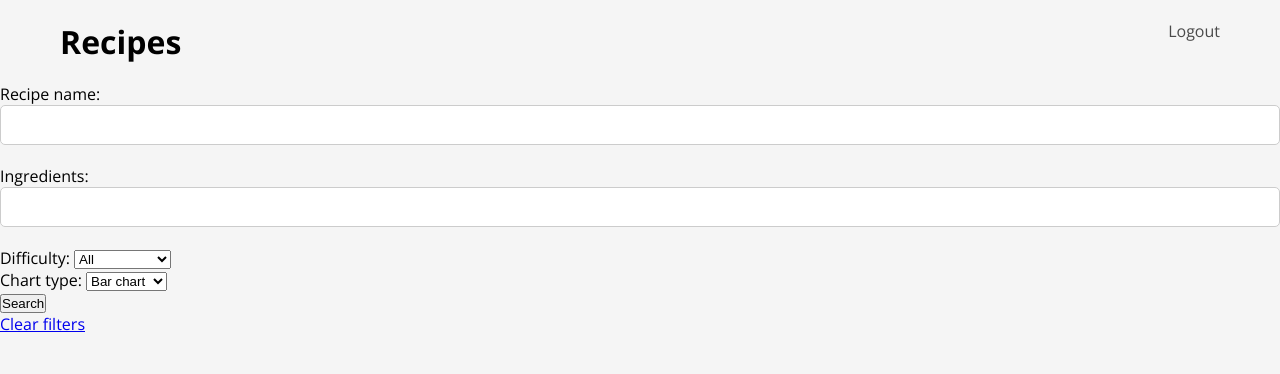
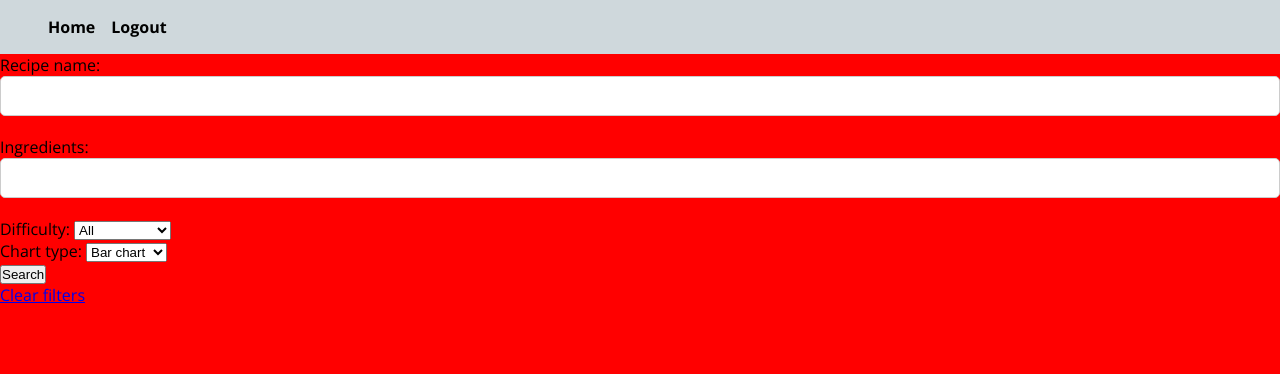
Before and after one commit to devmcdonough/Recipe_app, a Django app: page /recipes/ in a window 1280 px wide. Shown: the top 374 px of the page. Run offline with Django 4.2, Linux system fonts and the light colour scheme; data that the repository does not hold is empty.

Commit message:
Add styling to app

```diff
--- a/recipes/static/recipes/css/styles.css
+++ b/recipes/static/recipes/css/styles.css
@@ -2,7 +2,7 @@ body {
     font-family: 'Open Sans', sans-serif;
     margin: 0;
     padding: 0;
-    background-color: #f5f5f5;
+    background-color: red;
     box-sizing: border-box;
 }
 
@@ -193,6 +193,35 @@ input[type="text"], input[type="password"] {
     margin-bottom: 12px;
 }
 
+nav {
+    display: flex; /* Flex container */
+    justify-content: space-between; /* Spread the items across the container */
+    padding: 1rem 2rem; /* Padding inside the nav */
+    background: #cfd8dc; /* Background color */
+  }
+
+  nav ul {
+    display: flex; /* Display the list items in a row */
+    list-style: none; /* Remove the bullet points */
+  }
+
+  nav li {
+    padding-left: 1rem; /* Add space between list items */
+  }
+
+  nav a {
+    text-decoration: none; /* Remove underline from links */
+    color: black; /* Text color */
+    font-weight: bold; /* Make the text bold */
+  }
+
+
+/* .logout-link {
+    margin-left: auto;  /* Pushes the logout link to the right
+} */
+
+
+
 /* Responsive layout adjustments */
 @media (max-width: 768px) {
     .recipe-grid {
--- a/recipes/templates/recipes/detail.html
+++ b/recipes/templates/recipes/detail.html
@@ -8,6 +8,7 @@
     <link rel="stylesheet" href="{% static 'recipes/css/styles.css' %}">
     <link href="https://fonts.googleapis.com/css2?family=Open+Sans:wght@400;700&display=swap" rel="stylesheet">
 </head>
+{% include 'recipes/navbar.html' %}
 <body class="detail-body">
     <div class="detail-container">
         <img src="{{ object.pic.url }}" alt="{{ object.name }}" class="detail-image">
--- /dev/null
+++ b/recipes/templates/recipes/navbar.html
@@ -0,0 +1,18 @@
+{% load static %}
+<!DOCTYPE html>
+<html lang="en">
+<head>
+    <meta charset="UTF-8">
+    <meta name="viewport" content="width=device-width, initial-scale=1.0">
+    <title>Document</title>
+    <link rel="stylesheet" href="{% static 'recipes/css/styles.css' %}">
+</head>
+<body>
+    <nav>
+        <ul>
+            <li><a href="{% url 'recipes:list' %}">Home</a></li>
+            <li><a href="{% url 'logout' %}">Logout</a></li>
+        </ul>
+    </nav>
+</body>
+</html>
--- a/recipes/templates/recipes/recipes_home.html
+++ b/recipes/templates/recipes/recipes_home.html
@@ -5,16 +5,12 @@
     <meta charset="UTF-8">
     <meta name="viewport" content="width=device-width, initial-scale=1.0">
     <title>Recipes Home</title>
-    <link rel="stylesheet" href="{% static 'recipes/css/styles.css' %}">
+    <link rel="stylesheet" href="{% static 'recipes/css/styles.css?v=1.0' %}">
     <link href="https://fonts.googleapis.com/css2?family=Open+Sans:wght@400;700&display=swap" rel="stylesheet">
     <script src="{% static 'recipes/js/home.js' %}"></script>
 </head>
 <body>
-    <div class="header">
-        <h1 class="page-title">Recipes</h1>
-        <a href="{% url 'logout' %}" class="logout-link">Logout</a>
-    </div>
-
+    {% include 'recipes/navbar.html' %}
     <div class="search-form">
         <form method="GET">
             {{ form.as_p }}
```
Also changed, not shown: recipe_project/settings.py (+11 -6 lines).
